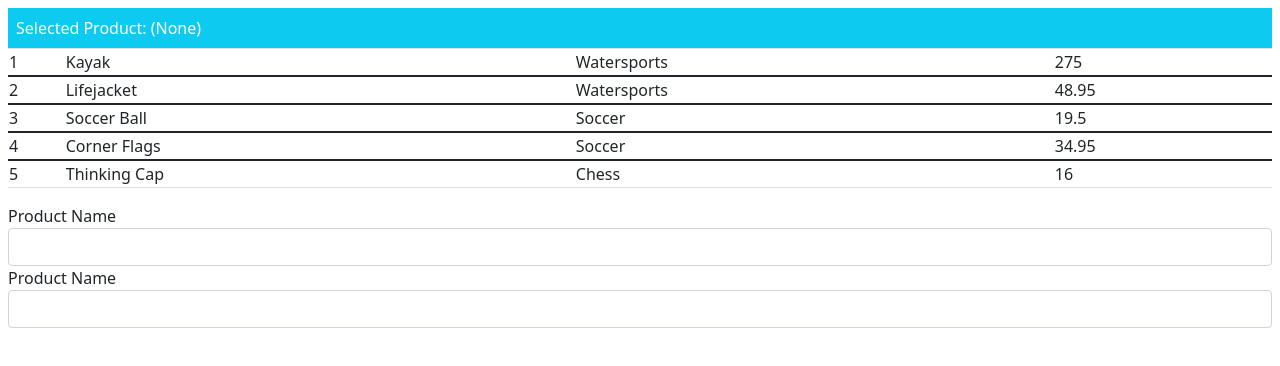
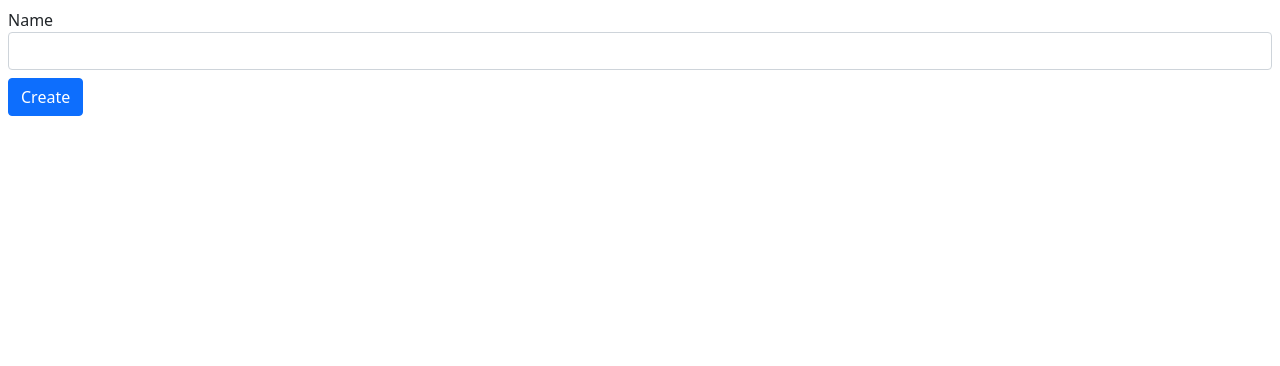
Before and after one commit to nmulder-dev/example, an Angular app: page / in a window 1280 px wide. Shown: the top 366 px of the page. Built offline with nearby package versions, Linux system fonts and the light colour scheme.

Commit message:
chapter 12, form validation

```diff
--- a/src/app/component.ts
+++ b/src/app/component.ts
@@ -1,6 +1,7 @@
-import { ApplicationRef, Component } from '@angular/core';
+import { Component } from '@angular/core';
 import { Model } from './repository.model';
 import { Product } from './product.model';
+import { NgModel, ValidationErrors, NgForm } from '@angular/forms';
 
 @Component({
     selector: "app",
@@ -18,15 +19,61 @@ export class ProductComponent {
         return this.model.getProducts();
     }
 
-    selectedProduct: string | undefined;
+    // selectedProduct: string | undefined;
 
-    getSelected(product: Product): boolean {
-        return product.name == this.selectedProduct;
+    // getSelected(product: Product): boolean {
+    //     return product.name == this.selectedProduct;
+    // }
+
+    // handleInputEvent(ev: Event) {
+    //     if (ev.target instanceof HTMLInputElement) {
+    //         this.selectedProduct = ev.target.value;
+    //     }
+    // }
+
+    newProduct: Product = new Product();
+
+    get jsonProduct() {
+        return JSON.stringify(this.newProduct);
     }
 
-    handleInputEvent(ev: Event) {
-        if (ev.target instanceof HTMLInputElement) {
-            this.selectedProduct = ev.target.value;
+    addProduct(p: Product) {
+        console.log("New Product: " + this.jsonProduct);
+    }
+
+    getMessages(errs: ValidationErrors | null, name: string): string[] {
+        let messages: string[] = [];
+        for (let errorName in errs) {
+            switch (errorName) {
+                case "required":
+                    messages.push(`You must enter a ${name}`);
+                    break;
+                case "minlength":
+                    messages.push(`A ${name} must be at least
+                    ${errs['minlength'].requiredLength}`);
+                    break;
+                case "pattern":
+                    messages.push(`The ${name} contains illegal characters`);
+                    break;
+            }
+        }
+        return messages;
+    }
+
+    getValidationMessages(state: NgModel, thingName?: string) {
+        let thing: string = state.path?.[0] ?? thingName;
+        return this.getMessages(state.errors, thing);
+    }
+
+    formSubmitted: boolean = false;
+
+    submitForm(form: NgForm) {
+        this.formSubmitted = true;
+        if (form.valid) {
+            this.addProduct(this.newProduct);
+            this.newProduct = new Product();
+            form.resetForm();
+            this.formSubmitted = false;
         }
     }
 }
--- a/src/app/template.html
+++ b/src/app/template.html
@@ -1,23 +1,28 @@
 <div class="p-2">
-    <div class="bg-info text-white p-2">
-        Selected Product: {{ selectedProduct ?? '(None)' }}
-    </div>
-    <table class="table table-sm table-bordered">
-        <!-- <tr><th></th><th>Name</th><th>Category</th><th>Price</th></tr> -->
-        <tr *ngFor="let item of getProducts(); let i = index"
-        [class.bg-info]="getSelected(item)">
-            <td (mouseover)="selectedProduct = item.name">{{ i + 1 }}</td>
-            <td>{{ item.name }}</td>
-            <td>{{ item.category }}</td>
-            <td>{{ item.price }}</td>
-        </tr>
-    </table>
-    <div class="form-group">
-        <label>Product Name</label>
-        <input class="form-control" [(ngModel)]="selectedProduct" />
-    </div>
-    <div class="form-group">
-        <label>Product Name</label>
-        <input class="form-control" [(ngModel)]="selectedProduct" />
-    </div>
+    <form #form="ngForm" (ngSubmit)="submitForm(form)">
+        <div class="bg-danger text-white p-2 mb-2"
+        *ngIf="formSubmitted && form.invalid">
+            There are problems with the form
+        </div>
+
+        <div class="form-group">
+            <label>Name</label>
+            <input class="form-control"
+                name="name"
+                [(ngModel)]="newProduct.name"
+                #name="ngModel"
+                required
+                minlength="5"
+                pattern="^[A-Za-z ]+$" />
+            <ul class="text-danger list-unstyled mt-1"
+                *ngIf="(formSubmitted && name.dirty) && name.invalid">
+                <li *ngFor="let error of getValidationMessages(name)">
+                    {{ error }}
+                </li>
+            </ul>
+        </div>
+        <button class="btn btn-primary mt-2" type="submit">
+            Create
+        </button>
+    </form>
 </div>
--- a/src/styles.css
+++ b/src/styles.css
@@ -2,3 +2,6 @@
 
 html, body { height: 100%; }
 body { margin: 0; font-family: Roboto, "Helvetica Neue", sans-serif; }
+
+input.ng-dirty.ng-invalid { border: 2px solid #ff0000 }
+input.ng-dirty.ng-valid { border: 2px solid #6bc502 }
```
